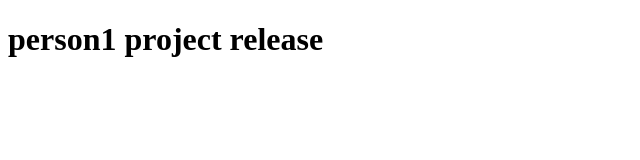
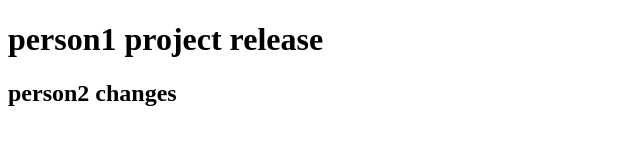
Before and after one commit to ShirishaRachakonda/merge_conflict, a plain HTML site: page index.html in a window 1280 px wide. Shown: the whole page, without its empty margins (0-640 px from the left). Drawn offline with Linux system fonts and the light colour scheme.

Commit message:
person2 changes

```diff
--- a/index.html
+++ b/index.html
@@ -7,5 +7,6 @@
 </head>
 <body>
     <h1>person1 project release</h1>
+    <h2>person2 changes</h2>
 </body>
 </html>
```
